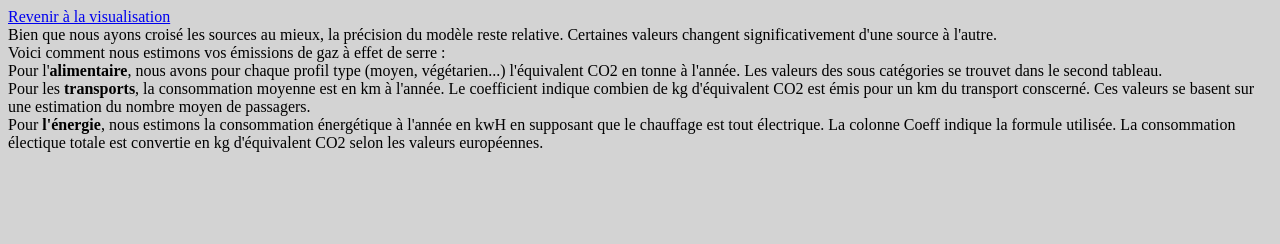
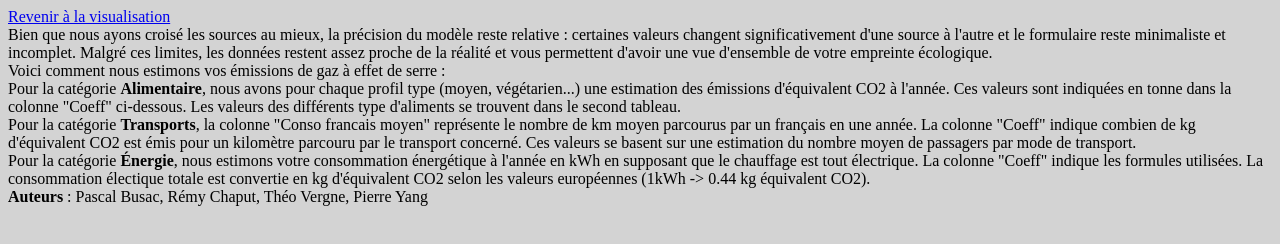
Before and after one commit to LifeHabitsChanger/LifeHabitsChanger.github.io, a plain HTML site: page data.html in a window 1280 px wide. Drawn offline with nearby package versions, Linux system fonts and the light colour scheme.

Commit message:
Amélioration page infos et sources

```diff
--- a/data.html
+++ b/data.html
@@ -29,12 +29,14 @@
 
         <a href="./index.html">Revenir à la visualisation</a>
 
-        <div>Bien que nous ayons croisé les sources au mieux, la précision du modèle reste relative. Certaines valeurs changent significativement d'une source à l'autre.</div>
+        <div>Bien que nous ayons croisé les sources au mieux, la précision du modèle reste relative : certaines valeurs changent significativement d'une source à l'autre et le formulaire reste minimaliste et incomplet. Malgré ces limites, les données restent assez proche de la réalité et vous permettent d'avoir une vue d'ensemble de votre empreinte écologique.</div>
         <div>Voici comment nous estimons vos émissions de gaz à effet de serre :</div>
-        <div>Pour l'<b>alimentaire</b>, nous avons pour chaque profil type (moyen, végétarien...) l'équivalent CO2 en tonne à l'année. Les valeurs des sous catégories se trouvet dans le second tableau.</div>
-        <div>Pour les <b>transports</b>, la consommation moyenne est en km à l'année. Le coefficient indique combien de kg d'équivalent CO2 est émis pour un km du transport conscerné. Ces valeurs se basent sur une estimation du nombre moyen de passagers.</div>
-        <div>Pour <b>l'énergie</b>, nous estimons la consommation énergétique à l'année en kwH en supposant que le chauffage est tout électrique. La colonne Coeff indique la formule utilisée. La consommation électique totale est  convertie en kg d'équivalent CO2 selon les valeurs européennes.</div>
-
+        <div>Pour la catégorie <b>Alimentaire</b>, nous avons pour chaque profil type (moyen, végétarien...) une estimation des émissions d'équivalent CO2 à l'année. Ces valeurs sont indiquées en tonne dans la colonne "Coeff" ci-dessous. Les valeurs des différents type d'aliments se trouvent dans le second tableau.</div>
+        <div>Pour la catégorie <b>Transports</b>, la colonne "Conso francais moyen" représente le nombre de km moyen parcourus par un français en une année. La colonne "Coeff" indique combien de kg d'équivalent CO2 est émis pour un kilomètre parcouru par le transport concerné. Ces valeurs se basent sur une estimation du nombre moyen de passagers par mode de transport.</div>
+        <div>Pour la catégorie <b>Énergie</b>, nous estimons votre consommation énergétique à l'année en kWh en supposant que le chauffage est tout électrique. La colonne "Coeff" indique les formules utilisées. La consommation électique totale est convertie en kg d'équivalent CO2 selon les valeurs européennes (1kWh -> 0.44 kg équivalent CO2).</div>
+        <div><b>Auteurs</b> : Pascal Busac, Rémy Chaput, Théo Vergne, Pierre Yang</div>
+        <div id="tab1"></div>
+        <div id="tab2"></div>
         <!-- <script src="http://d3js.org/d3.v3.min.js"></script> -->
         <script src="d3.min.js?v=3.2.8"></script>
 
```
Also changed, not shown: index.html (+3 -1 lines).
